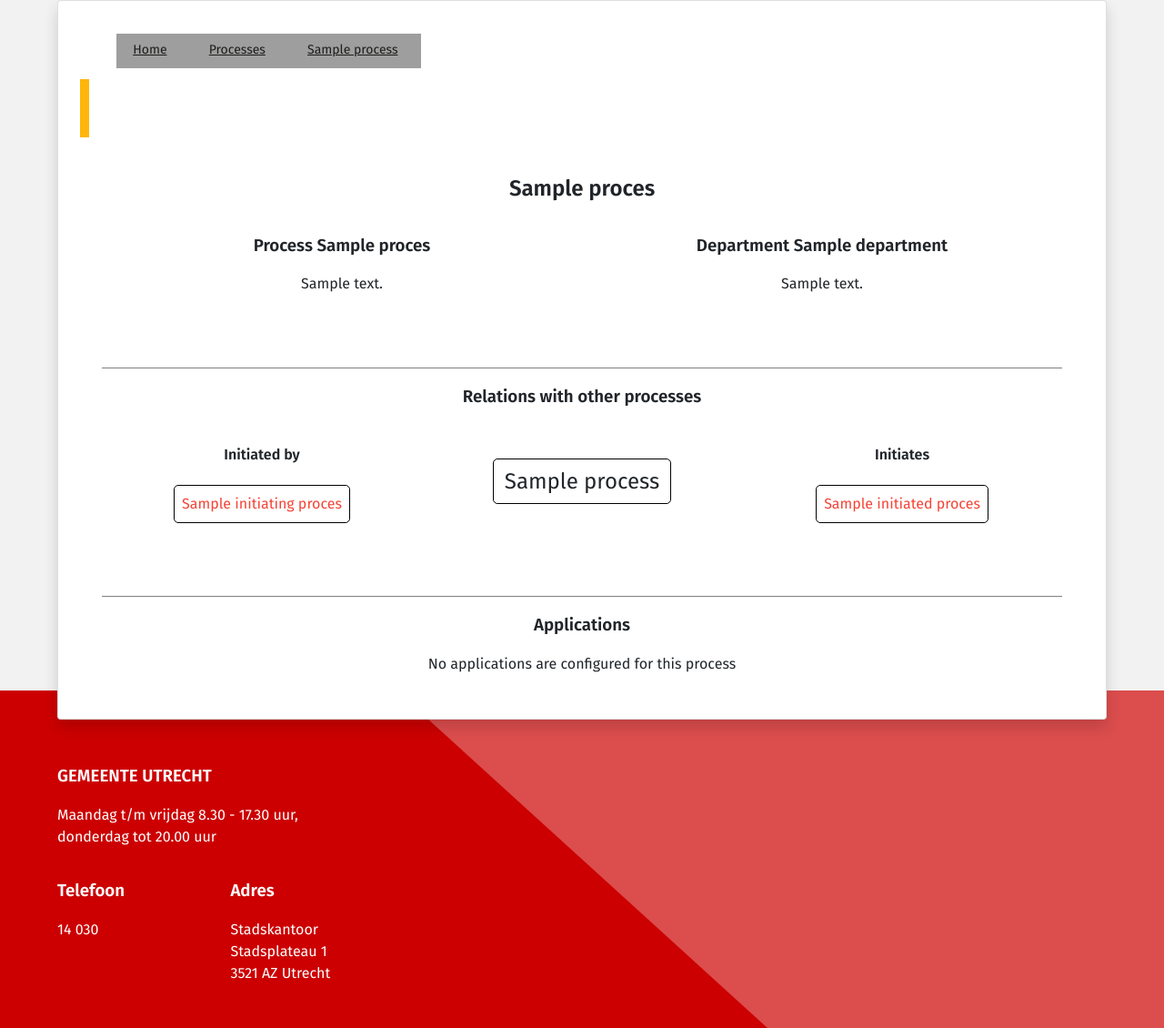
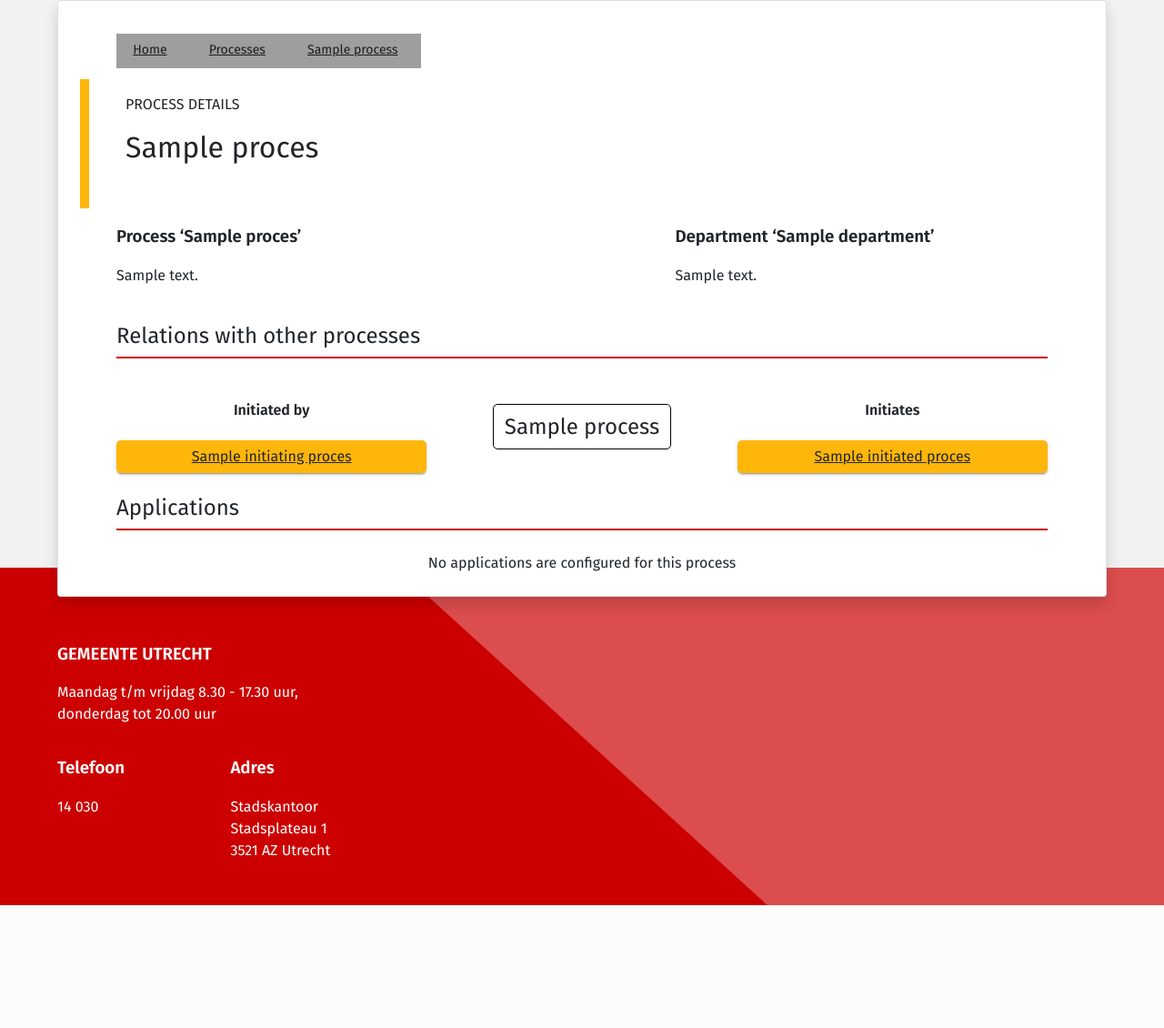
Before and after one commit to GemeenteUtrecht/beheerconsole, a Django app: template src/beheerconsole/processes/templates/processes/process_detail.html in a window 1280 px wide. Shown: the part 155-1285 px from the top of the page at 91% size. After the commit the page ends 1150 px from the top, so only its background shows below. Run offline with Django 3.2, Linux system fonts and the light colour scheme; the template is opened without the code that fills it: most values are stand-ins (such as "Sample title", 1, 10 or a date in 2020); style sheets or scripts are compiled from the project's sources; some libraries are stand-ins or nearby versions; grey boxes are pictures that could not be loaded.

Commit message:
:lipstick: Tweak the process detail page

```diff
--- a/src/beheerconsole/processes/templates/processes/process_detail.html
+++ b/src/beheerconsole/processes/templates/processes/process_detail.html
@@ -1,44 +1,66 @@
 {% extends "master.html" %}
-{% load static %}
+{% load i18n %}
 
 
 {% block crumbs %}
-    <li class="breadcrumbs__item"><a href="{% url 'processes:process-list' %}">Processes</a></li>
-    <li class="breadcrumbs__item"><a href="{% url 'processes:process-detail' pk=process.pk %}">{{ process }}</a></li>
+    <li class="breadcrumbs__item">
+        <a href="{% url 'processes:process-list' %}">
+            {% trans "Processes" %}
+        </a>
+    </li>
+    <li class="breadcrumbs__item">
+        <a href="{% url 'processes:process-detail' pk=process.pk %}">
+            {{ process }}
+        </a>
+    </li>
 {% endblock %}
 
 
+{% block content-header-subtitle %}{% trans "Process details" %}{% endblock %}
+{% block content-header-title %}{{ process.name }}{% endblock %}
+
+
+
 {% block content %}
-<article class="process p-small">
+<article class="process process-detail">
 
-    <header class="header">
-        <h1>{{ process.name }}</h1>
-    </header>
+    <section class="process-detail__information">
 
-    <section class="flex-container section">
-        <div class="flex-column flex-column--center">
-            <h1>Process {{ process.name }}</h1>
-            <p>{{ process.description }}</p>
+        <div class="process-detail__information-section">
+            <h3 class="process-detail__information-title">
+                {% blocktrans with name=process.name %}
+                    Process &lsquo;{{ name }}&rsquo;
+                {% endblocktrans %}
+            </h3>
+            <p>{{ process.description|linebreaksbr }}</p>
         </div>
 
-        <div class="flex-column flex-column--center">
-            <h1>Department {{ process.department }}</h1>
-            <p>{{ process.department.contact_details }}</p>
+        <div class="process-detail__information-section">
+            <h3 class="process-detail__information-title">
+                {% blocktrans with name=process.department.name %}
+                    Department &lsquo;{{ name }}&rsquo;
+                {% endblocktrans %}
+            </h3>
+            <p>{{ process.department.contact_details|linebreaksbr }}</p>
         </div>
+
     </section>
 
     <!-- Relations with other processes -->
-    <section class="section ">
-        <h1 class="header">Relations with other processes</h1>
+    <section class="process-detail__process-relations">
+        <h3 class="process-detail__section-title">
+            {% trans "Relations with other processes" %}
+        </h3>
+
         <div class="flex-container process-relation">
 
             <div class="flex-column flex-column--center">
                 <h4>Initiated by </h4>
                 <div class="process-relation__column">
                     {% for initiating_process in process.initiating_processes.all %}
-                        <a href="{% url 'processes:process-detail' pk=initiating_process.pk %}" class="item-link process-relation__item">{{ initiating_process.name }}</a>
+                        <a href="{% url 'processes:process-detail' pk=initiating_process.pk %}" class="button button--application-link">{{ initiating_process.name }}</a>
                     {% empty %}
-                        <p>None</p>
+                        <p>{% trans "No initiating processes" %}</p>
                     {% endfor %}
                 </div>
             </div>
@@ -54,9 +76,9 @@
                 <h4> Initiates </h4>
                 <div class="process-relation__column">
                     {% for initiated_process in process.initiates.all %}
-                        <a href="{% url 'processes:process-detail' pk=initiated_process.pk %}" class="item-link process-relation__item">{{ initiated_process.name }}</a>
+                        <a href="{% url 'processes:process-detail' pk=initiated_process.pk %}" class="button button--application-link">{{ initiated_process.name }}</a>
                     {% empty %}
-                        <p>None</p>
+                        <p>{% trans "Initiates no other processes" %}</p>
                     {% endfor %}
                 </div>
             </div>
@@ -64,10 +86,9 @@
         </div>
     </section>
 
-
     <!-- Applications -->
-    <section class="process-app section">
-        <h1 class="header">Applications</h1>
+    <section class="process-app section process-detail__related-apps">
+        <h3 class="process-detail__section-title">{% trans "Applications" %}</h3>
 
         {% regroup object.applications_with_layers by layer as layer_list %}
         {% for layer, apps in layer_list %}
--- a/src/beheerconsole/sass/components/_a.scss
+++ b/src/beheerconsole/sass/components/_a.scss
@@ -1,7 +1,9 @@
+@import "../lib/colors";
+
 a {
-  color: rgb(244, 67, 54);
+  color: $theme-primary-color;
 }
 
 a:visited {
-  color: rgb(244, 67, 54);
+  color: $theme-primary-color;
 }
--- a/src/beheerconsole/sass/components/_all.scss
+++ b/src/beheerconsole/sass/components/_all.scss
@@ -16,4 +16,5 @@
 
 @import "index";
 @import "process";
+@import "process-detail";
 @import "application";
--- a/src/beheerconsole/sass/components/_base.scss
+++ b/src/beheerconsole/sass/components/_base.scss
@@ -1,6 +1,4 @@
-.header {
-  text-align: center;
-}
+@import "../lib/colors";
 
 .section + .section {
   margin-top: 4em;
@@ -8,10 +6,11 @@
 }
 
 .item-link {
-  border: 1px solid black;
+  border: 1px solid darken($border-color, 20%);
   border-radius: 5px;
   text-decoration: none;
   padding: 0.5em;
+  font-weight: 600;
 
   &:hover {
     background-color: #2A5587;
--- a/src/beheerconsole/sass/components/_button.scss
+++ b/src/beheerconsole/sass/components/_button.scss
@@ -18,4 +18,10 @@
     float: right;
   }
 
+  &#{&}--application-link {
+    display: inline;
+    background: $theme-button-color;
+    color: $font-color;
+    text-transform: none;
+  }
 }
--- /dev/null
+++ b/src/beheerconsole/sass/components/_process-detail.scss
@@ -0,0 +1,35 @@
+@import "../lib/colors";
+@import "../lib/typography";
+
+.process-detail {
+
+  & &__information {
+    display: flex;
+    justify-content: space-between;
+    align-items: flex-start;
+    padding: 0 2.5rem;
+    margin-bottom: 2.5rem;
+  }
+
+  & &__information-section {
+    width: 40%;
+
+    > p {
+      margin: 0;
+    }
+  }
+
+  & &__process-relations,
+  & &__related-apps {
+    padding: 0 2.5rem;
+  }
+
+  & &__section-title {
+    @include title;
+    font-size: 1.5rem;
+    text-align: left;
+
+    padding-bottom: 0.5rem;
+    border-bottom: solid 2px $theme-primary-color;
+  }
+}
--- a/src/beheerconsole/sass/components/_process.scss
+++ b/src/beheerconsole/sass/components/_process.scss
@@ -8,12 +8,18 @@
 
   &-app__row {
     padding: 1em;
+    align-items: center;
+    border-bottom: dashed 1px $border-color;
+
+    &:last-child {
+      border-bottom: none;
+    }
   }
 
   .process-relation {
      &__column {
         display: flex;
-       flex-direction: column;
+        flex-direction: column;
      }
 
     &__column--center {
```
